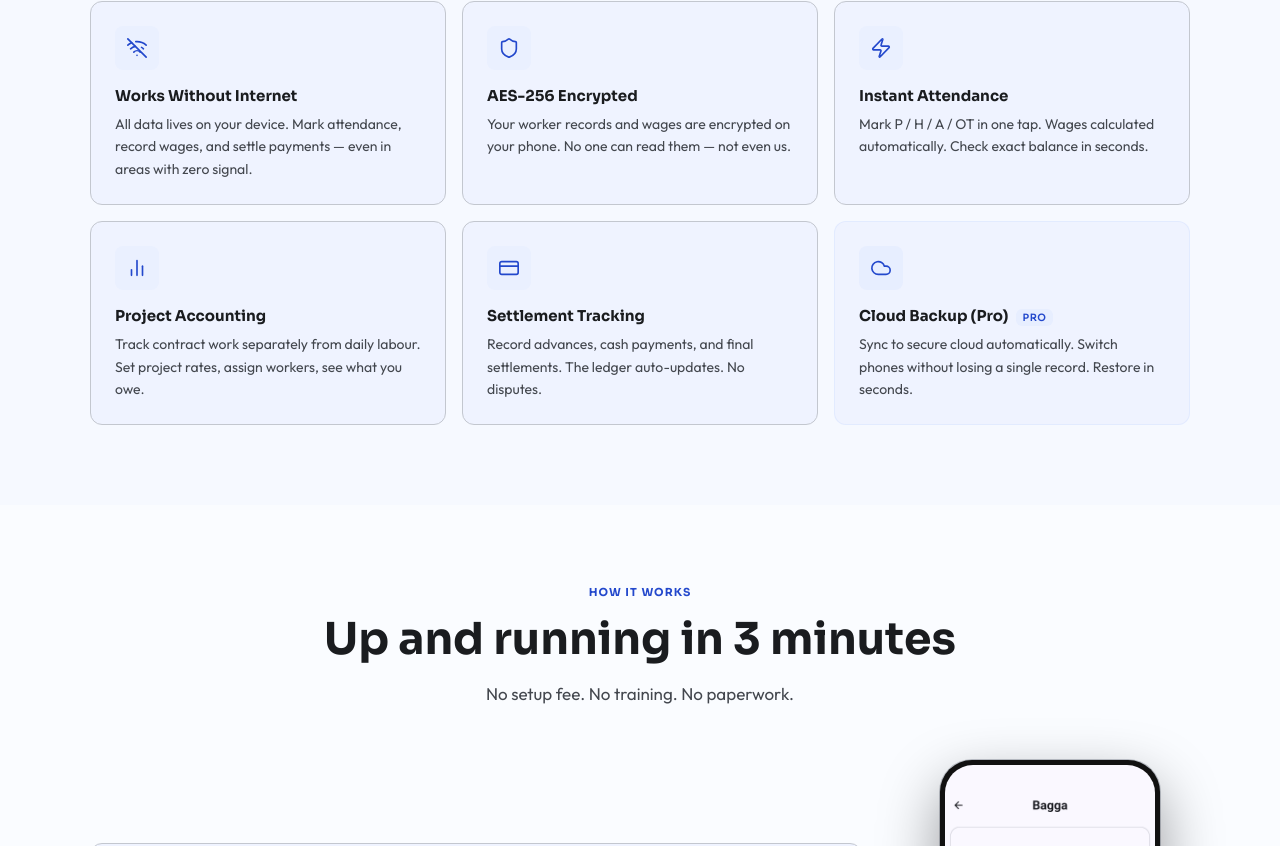
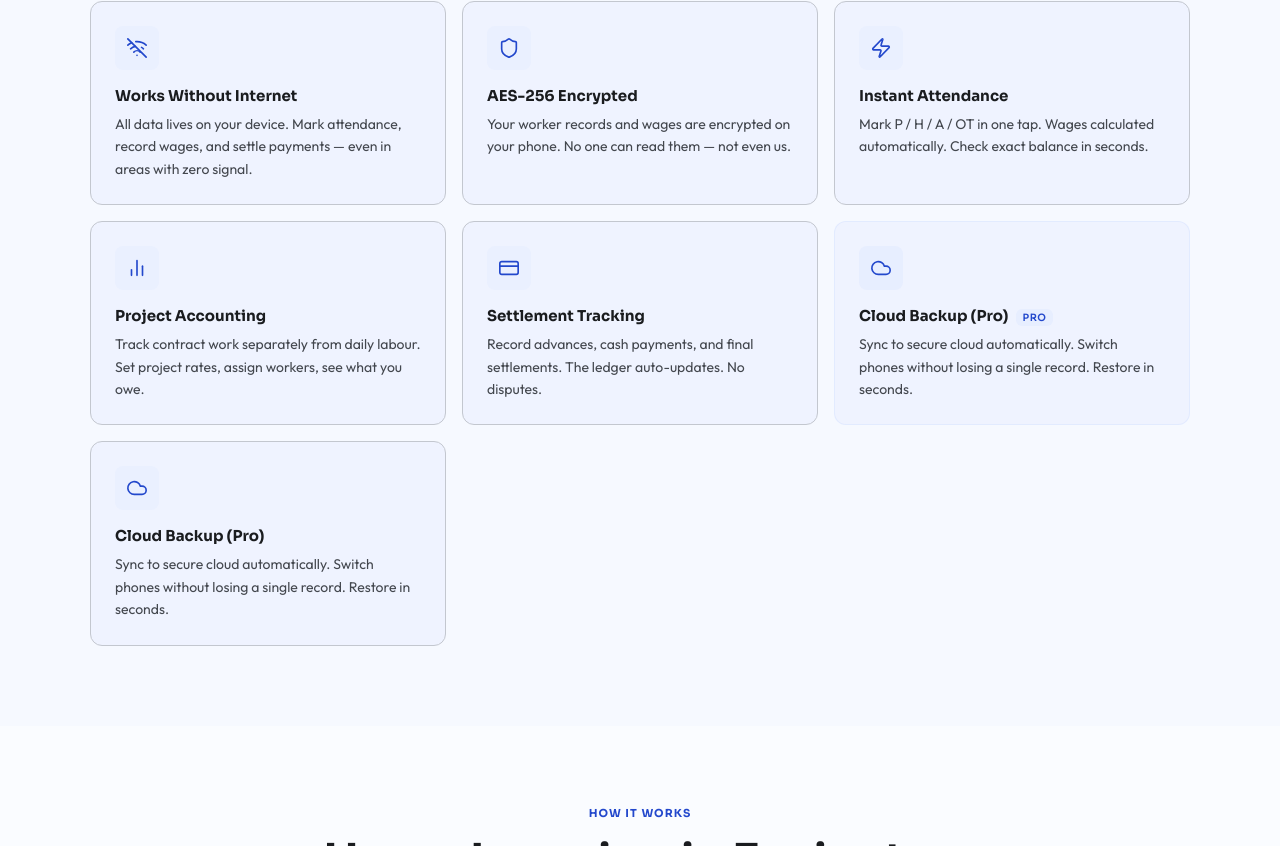
Before and after one commit to johnsstalk/workerslog-web, a Next.js app: page / in a window 1280 px wide. Shown: the part 1120-1966 px from the top of the page. Built offline with nearby package versions, Linux system fonts and the light colour scheme.

Commit message:
Duplicate Cloud Backup feature entry

```diff
--- a/components/sections/features-section.jsx
+++ b/components/sections/features-section.jsx
@@ -22,6 +22,10 @@ const FEATURES = [
   {
     Icon: CreditCard, title: 'Settlement Tracking',
     desc: 'Record advances, cash payments, and final settlements. The ledger auto-updates. No disputes.',
+  },
+  {
+    Icon: Cloud, title: 'Cloud Backup (Pro)',
+    desc: 'Sync to secure cloud automatically. Switch phones without losing a single record. Restore in seconds.',
   },
   {
     Icon: Cloud, title: 'Cloud Backup (Pro)',
```
